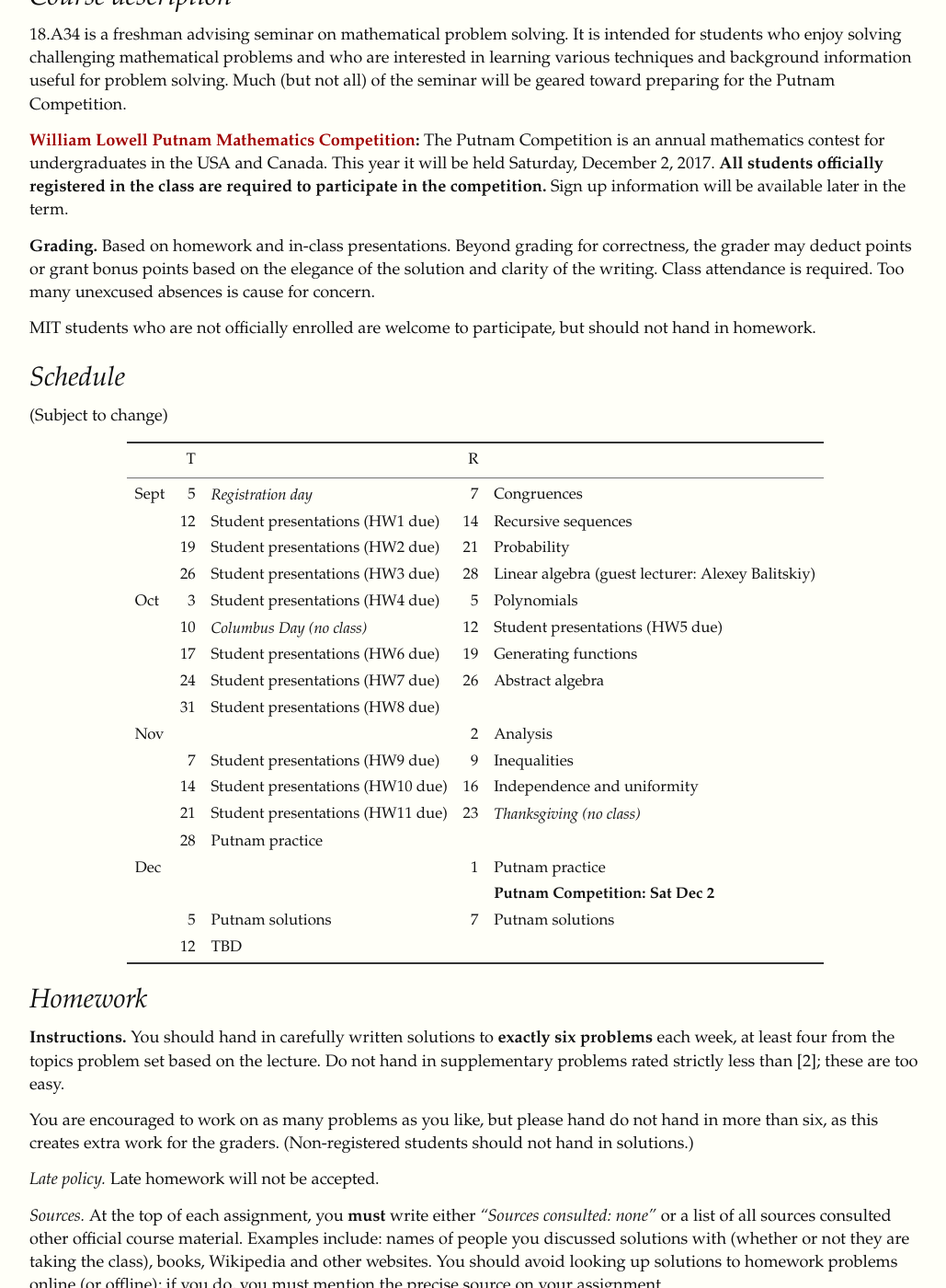
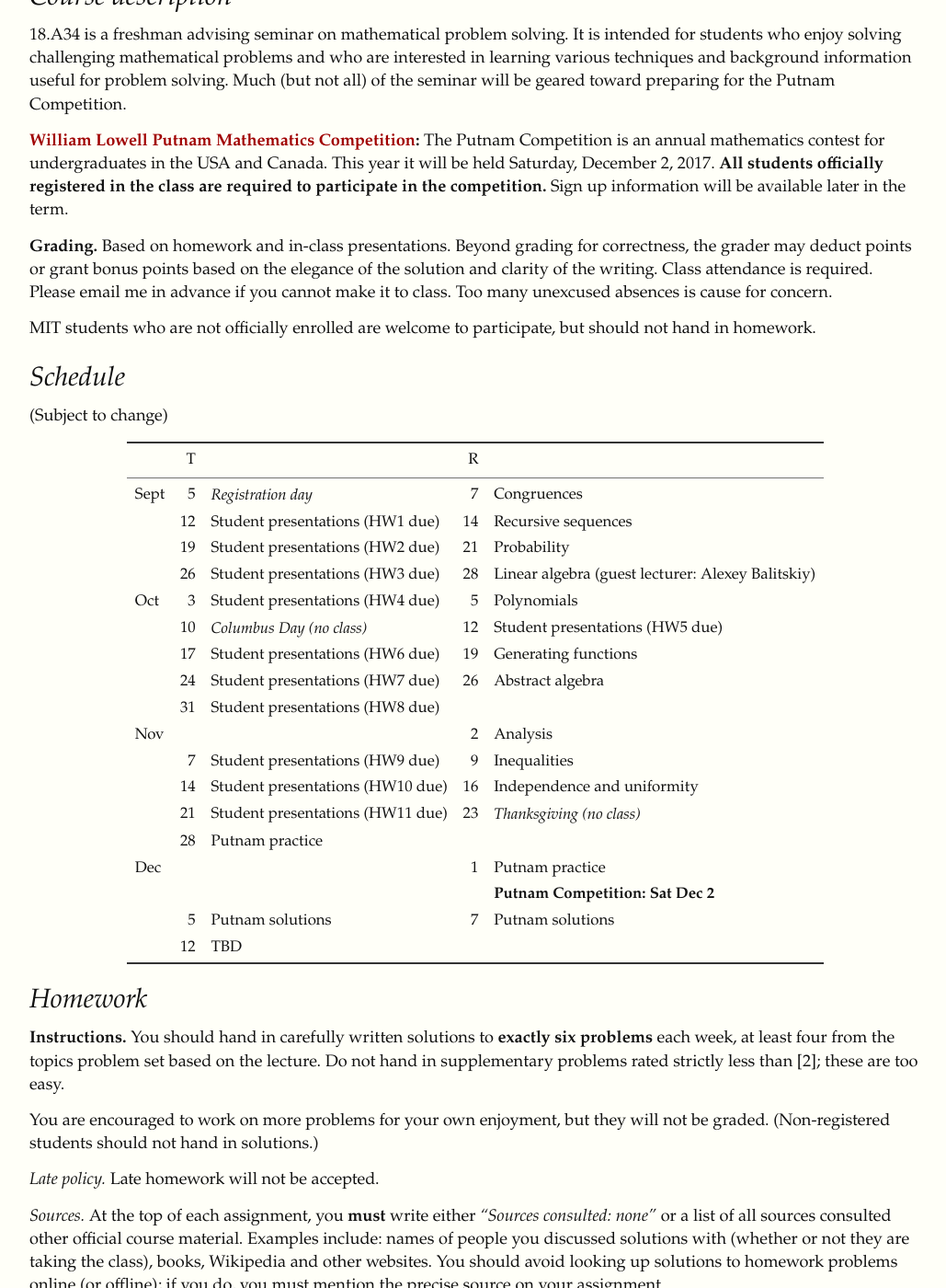
Before and after one commit to yufeizhao/yufeizhao.github.io, a Jekyll site: the page built from a34/index.md, in a window 1280 px wide and 1400 px high, scrolled down 281 px. Shown: the whole window at 92% size, without its empty margins (123-1152 px from the left). Built offline with Jekyll 4.4.1, drawn with Linux system fonts in a browser that asks for light colours; nearby versions of some CDN libraries; some of the changed text lies outside the part shown.

Commit message:
homework policy

```diff
--- a/a34/index.md
+++ b/a34/index.md
@@ -20,8 +20,7 @@
 **[William Lowell Putnam Mathematics Competition](http://math.scu.edu/putnam/):** The Putnam Competition is an annual mathematics
 contest for undergraduates in the USA and Canada.  This year it will be held Saturday, December 2, 2017. **All students officially registered in the class are required to participate in the competition.** Sign up information will be available later in the term.
 
-
-**Grading.** Based on homework and in-class presentations. Beyond grading for correctness, the grader may deduct points or grant bonus points based on the elegance of the solution and clarity of the writing. Class attendance is required. Too many unexcused absences is cause for concern.
+**Grading.** Based on homework and in-class presentations. Beyond grading for correctness, the grader may deduct points or grant bonus points based on the elegance of the solution and clarity of the writing. Class attendance is required. Please email me in advance if you cannot make it to class. Too many unexcused absences is cause for concern.
 
 MIT students who are not officially enrolled are welcome to participate, but should not hand in homework.
 
@@ -55,7 +54,7 @@
 
 **Instructions.** You should hand in carefully written solutions to **exactly six problems** each week, at least four from the topics problem set based on the lecture. Do not hand in supplementary problems rated strictly less than [2]; these are too easy.
 
-You are encouraged to work on as many problems as you like, but please hand do not hand in more than six, as this creates extra work for the graders. (Non-registered students should not hand in solutions.)
+You are encouraged to work on more problems for your own enjoyment, but they will not be graded. (Non-registered students should not hand in solutions.)
 
 _Late policy._ Late homework will not be accepted.
 
```
Also changed, not shown: other parts of a34/index.md (+1 -1 lines).
